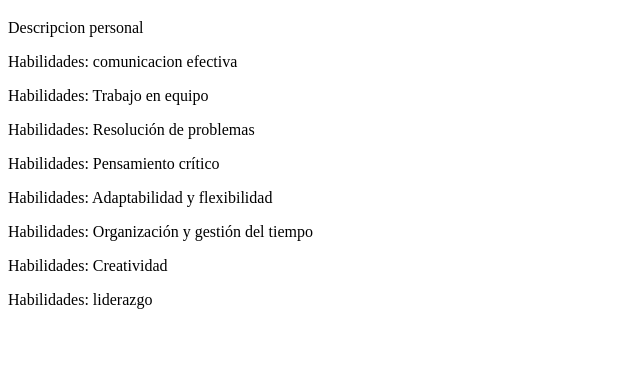
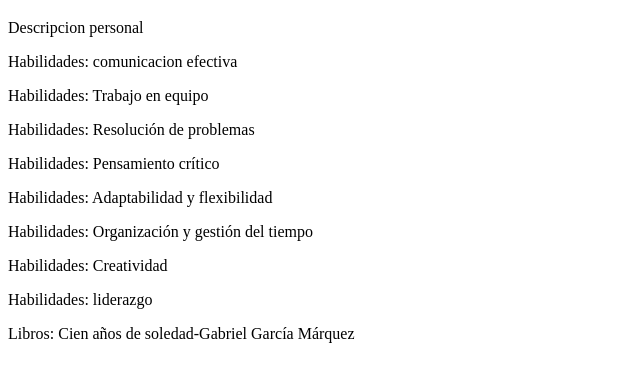
Before and after one commit to MichaelleZX/RUBRICA, a plain HTML site: page index.html in a window 1280 px wide. Shown: the part 61-442 px from the top of the page, without its empty margins (0-640 px from the left). Drawn offline with Linux system fonts and the light colour scheme.

Commit message:
Cien años de soledad-Gabriel García Márquez

```diff
--- a/index.html
+++ b/index.html
@@ -16,5 +16,6 @@
   <p>Habilidades: Organización y gestión del tiempo</p>
   <p>Habilidades: Creatividad</p>
   <p>Habilidades: liderazgo</p>
+  <p>Libros: Cien años de soledad-Gabriel García Márquez</p>
 </body>
 </html>
```
